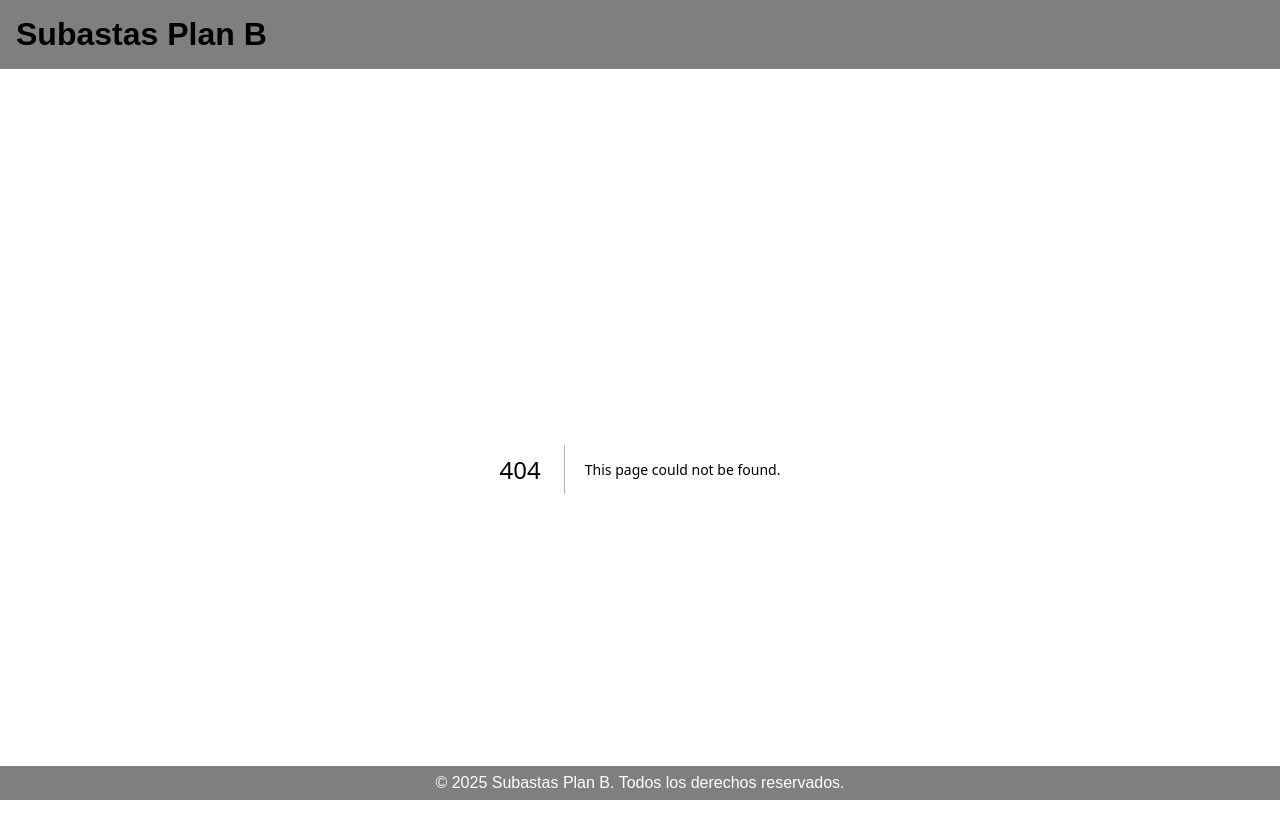
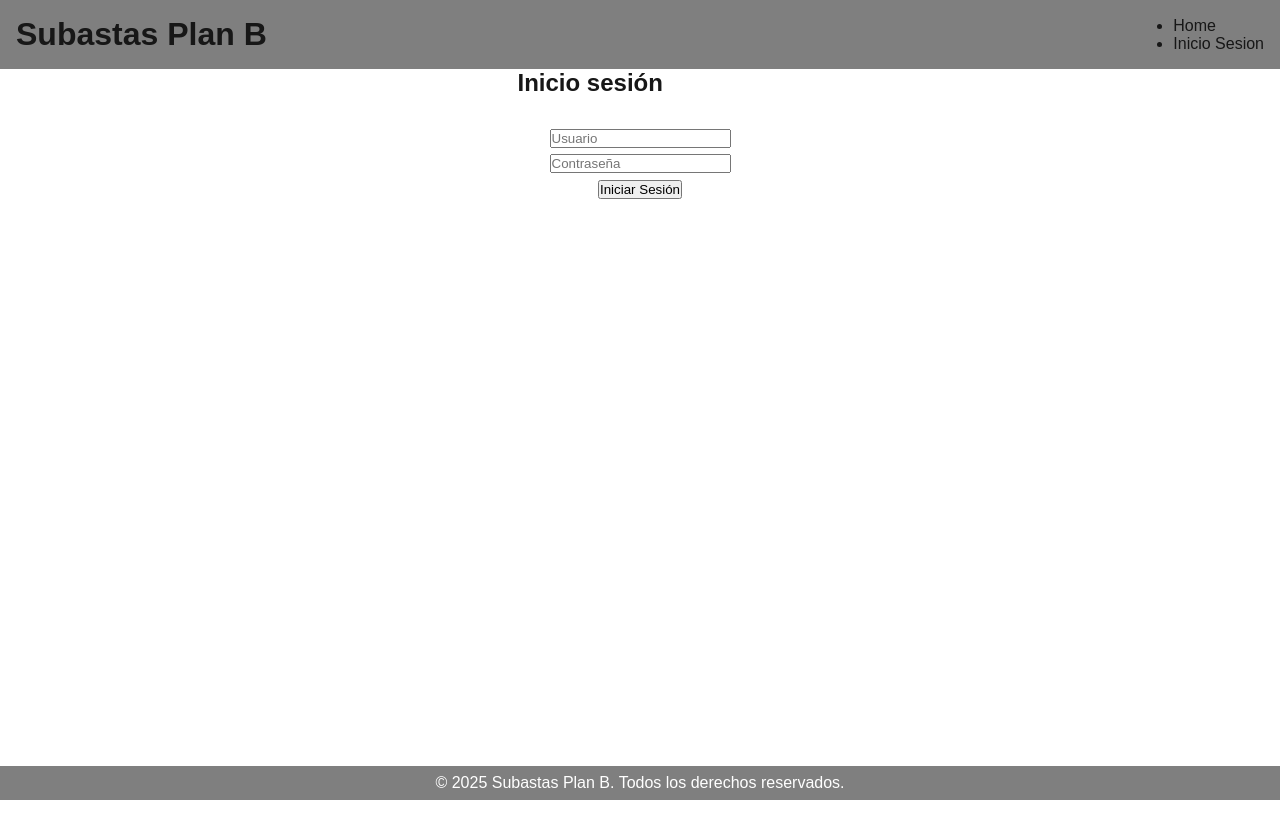
Before and after one commit to miguelangelhuamani/CarAuction_Frontend, a Next.js app: page /inicio in a window 1280 px wide. Before the commit this address had no page. Shown: the top 838 px of the page. After the commit the page ends 800 px from the top, so only its background shows below. Built offline with nearby package versions, Linux system fonts and the light colour scheme.

Commit message:
Añado login

```diff
--- /dev/null
+++ b/app/inicio/page.js
@@ -0,0 +1,20 @@
+"use client";
+
+import styles from "./page.module.css";
+
+export default function Home() {
+
+return (
+  <div className={styles.page}>
+    <main className={styles.main}>
+        <h2>Inicio sesión</h2>
+
+        <form method="post">
+                    <input type="text" name="user" placeholder="Usuario" required />
+                    <input type="password" name="password" placeholder="Contraseña" required />
+                    <input type="submit" value="Iniciar Sesión" />
+        </form>
+    </main>
+  </div>
+);
+};
--- /dev/null
+++ b/app/inicio/page.module.css
@@ -0,0 +1,16 @@
+.page {
+    grid-row: 2;
+    display: flex;
+    justify-content: center;
+    align-items: center;
+    width: 100%;
+    height: 100%; /* necesario para centrar verticalmente */
+  }
+
+  .page form {
+    display: flex;
+    flex-direction: column;
+    gap: 0.4rem;
+    padding: 2rem;
+    align-items: center;
+  }
--- a/components/Header/Header.jsx
+++ b/components/Header/Header.jsx
@@ -6,8 +6,14 @@ const Header = () => {
     return (
         <header className={styles.header}>
             <h1>Subastas Plan B</h1>
+
+            <nav>
+                <ul>
+                    <li><a href="/">Home</a></li>
+                    <li><a href="/inicio">Inicio Sesion</a></li>
+                </ul>
+            </nav>
         </header>
-
     );
 }
 export default Header;
--- a/components/Header/styles.module.css
+++ b/components/Header/styles.module.css
@@ -1,8 +1,14 @@
-.header{
+.header {
     background-color: rgba(0, 0, 0, 0.5);
-    grid-row:1;
+    grid-row: 1;
     padding: 1rem;
     display: flex;
-    justify-content: flex-start;
+    justify-content: space-between;
     align-items: center;
 }
+
+.header nav {
+    display: flex;
+    justify-content: flex-end;
+    flex-grow: 1;
+}
```
Also changed, not shown: app/page.js (+0 -7 lines).
